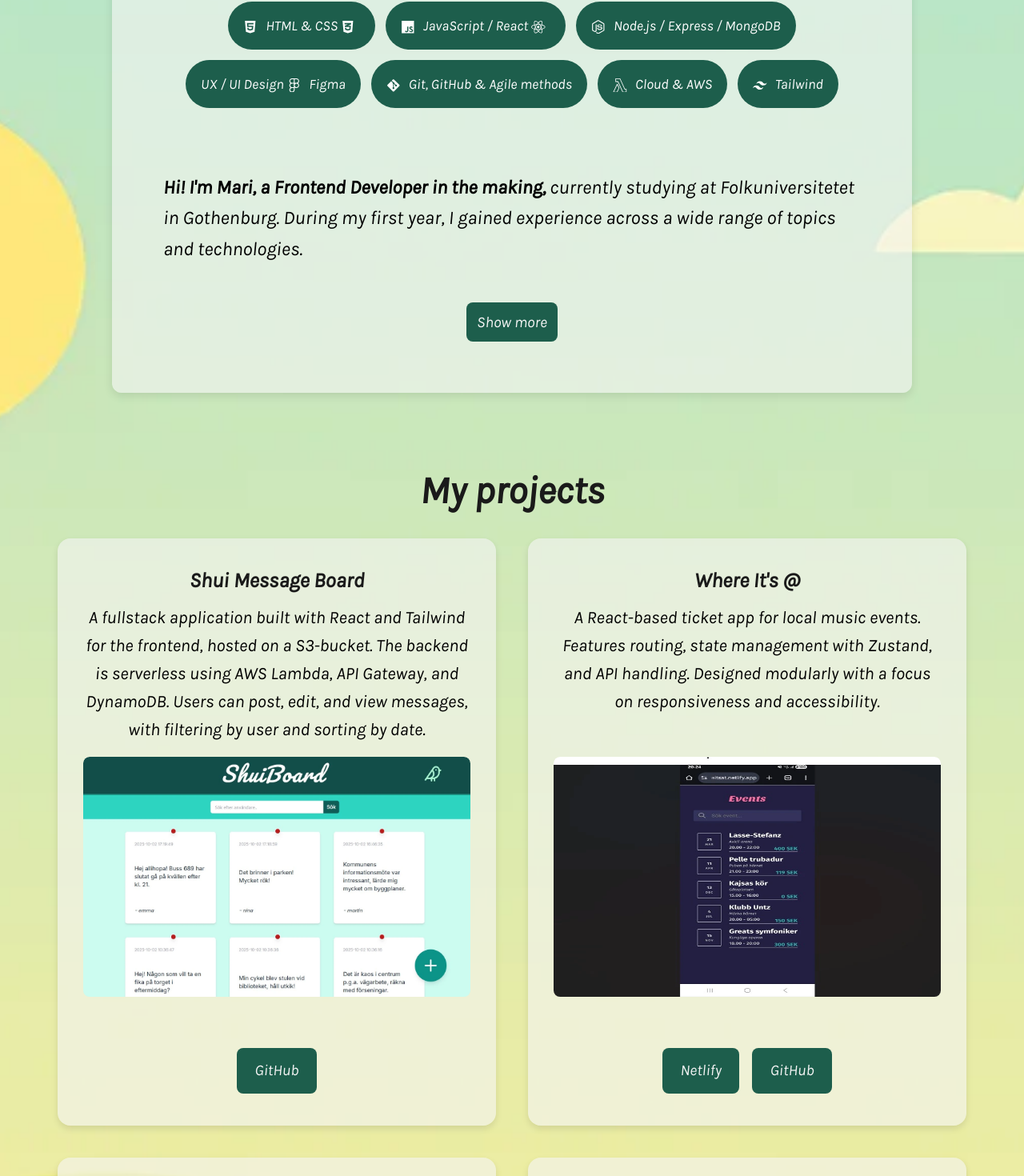
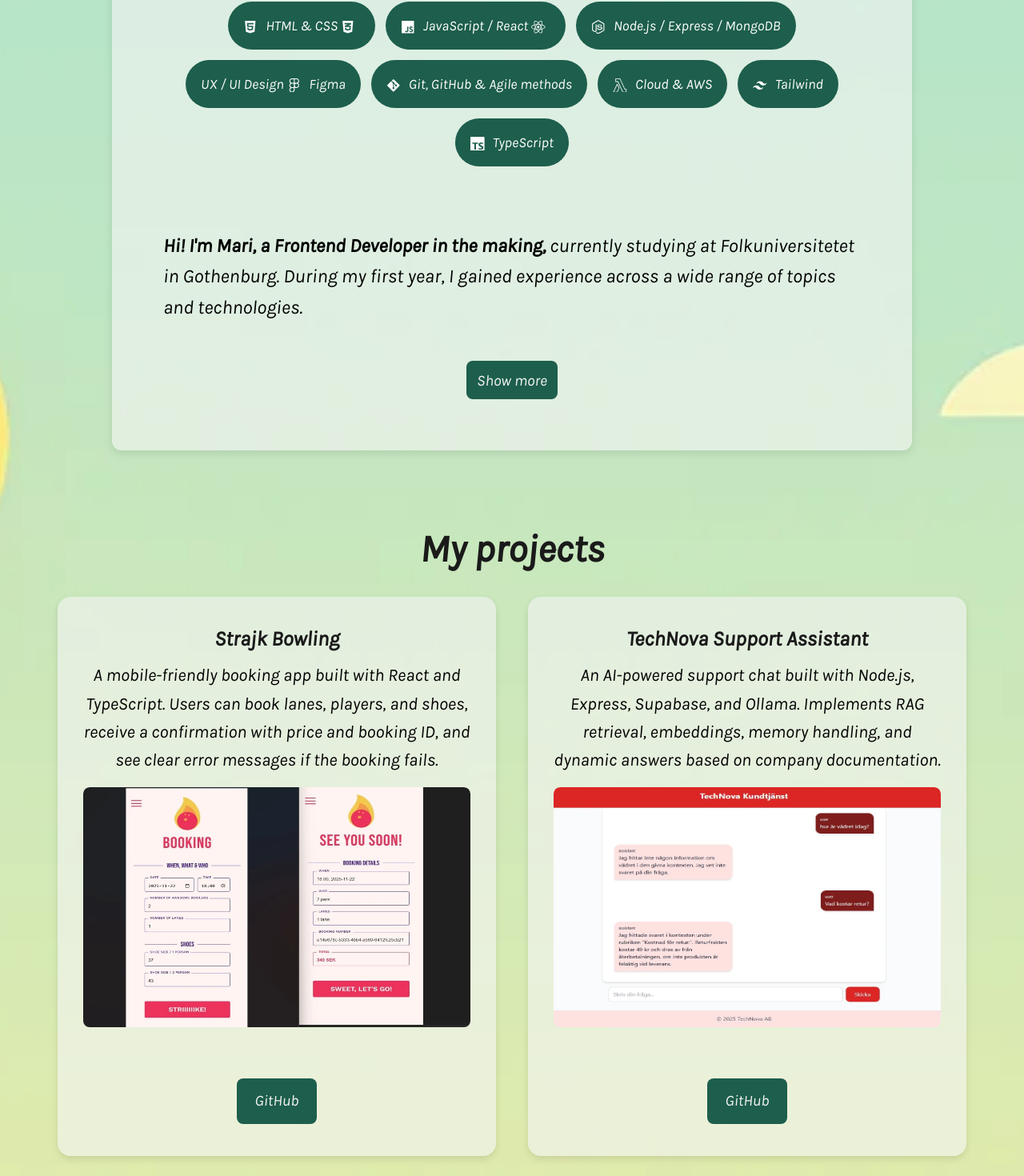
Before and after one commit to MariMyr/my-portfolio, a React (Vite) app: page / in a window 1280 px wide. Shown: the part 834-2304 px from the top of the page at 80% size. Built offline with nearby package versions, Linux system fonts and the light colour scheme.

Commit message:
Added new projects, TechNova and Strajk Bowling, to my projects with text, photos and links

```diff
--- a/src/components/about/About.jsx
+++ b/src/components/about/About.jsx
@@ -6,8 +6,8 @@ import {
   FaNodeJs,
   FaFigma,
   FaGitAlt,
-} from "react-icons/fa";
-import { SiAwslambda, SiTailwindcss } from "react-icons/si";
+  } from "react-icons/fa";
+import { SiAwslambda, SiTailwindcss, SiTypescript } from "react-icons/si";
 import { useState } from "react";
 import "./about.css";
 import profileLight from "../../assets/images/profile_light.webp";
@@ -53,6 +53,9 @@ function About({ theme }) {
           </li>
           <li>
             <SiTailwindcss /> Tailwind
+          </li>
+          <li>
+            <SiTypescript /> TypeScript
           </li>
         </ul>
 
--- a/src/data/projectsData.js
+++ b/src/data/projectsData.js
@@ -3,8 +3,18 @@ import movieDatabase from "../assets/images/my_movie_database.webp";
 import bonzaiHotel from "../assets/images/bonzai.webp";
 import nodeExam from "../assets/images/node_exam.webp";
 import shuiBoard from "../assets/images/shui_board.webp";
+import techNova from "../assets/images/techNova.webp";
+import strajkBowling from "../assets/images/strajk_bowling.webp";
 
 export const projectsMeta = [
+  {
+    image: strajkBowling,
+    github: "https://github.com/MariMyr/strajk-bowling.git"
+  },
+  {
+    image: techNova,
+    github: "https://github.com/MariMyr/technova-support-assistant.git",
+  },
   {
     image: shuiBoard,
     github: "https://github.com/MariMyr/shui-message-board.git",
--- a/src/languages/en/projects.json
+++ b/src/languages/en/projects.json
@@ -1,5 +1,13 @@
 {
   "projects": [
+    {
+      "title": "Strajk Bowling",
+      "description": "A mobile-friendly booking app built with React and TypeScript. Users can book lanes, players, and shoes, receive a confirmation with price and booking ID, and see clear error messages if the booking fails."
+    },
+    {
+      "title": "TechNova Support Assistant",
+      "description": "An AI-powered support chat built with Node.js, Express, Supabase, and Ollama. Implements RAG retrieval, embeddings, memory handling, and dynamic answers based on company documentation."
+    },
     {
       "title": "Shui Message Board",
       "description": "A fullstack application built with React and Tailwind for the frontend, hosted on a S3-bucket. The backend is serverless using AWS Lambda, API Gateway, and DynamoDB. Users can post, edit, and view messages, with filtering by user and sorting by date."
--- a/src/languages/sv/projects.json
+++ b/src/languages/sv/projects.json
@@ -1,5 +1,13 @@
 {
   "projects": [
+    {
+      "title": "Strajk Bowling",
+      "description": "En mobilanpassad bokningsapp byggd med React och TypeScript. Användare kan boka bana, spelare och skor, få en bekräftelse med pris och bokningsnummer samt se felmeddelanden vid misslyckad bokning."
+    },
+    {
+      "title": "TechNova Kundsupport Assistent",
+      "description": "En AI-driven support-chatt byggd med Node.js, Express, Supabase och Ollama. Implementerar RAG-sökning, embeddings, minneshantering och dynamiska svar baserade på företagsdokumentation."
+    },
     {
       "title": "Shui Message Board",
       "description": "En fullstack-applikation byggd med React och Tailwind för frontend, hostad i en S3-bucket. Backend är serverless med AWS Lambda, API Gateway och DynamoDB. Användare kan posta, redigera och läsa meddelanden med filtrering på användare och sortering på datum."
```
Also changed, not shown: src/assets/images/strajk_bowling.webp (added), src/assets/images/technova.webp (added).
